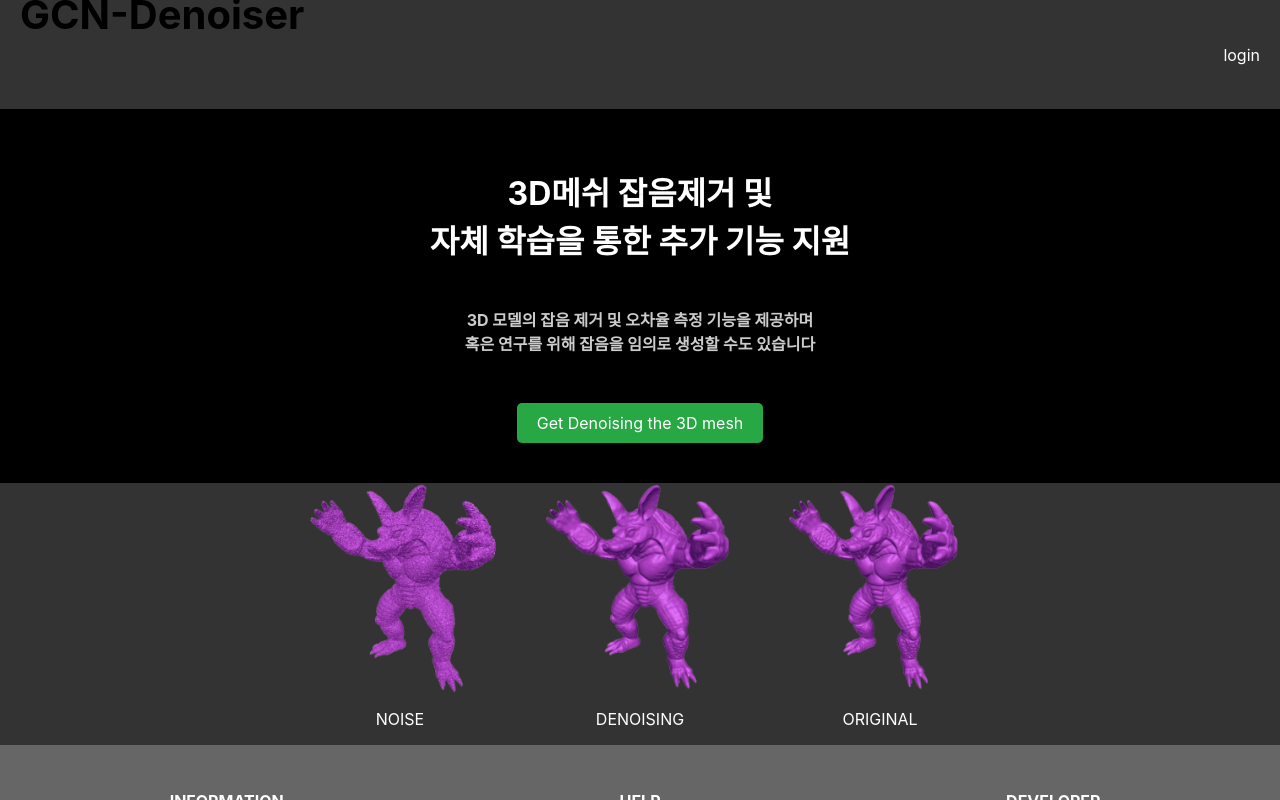
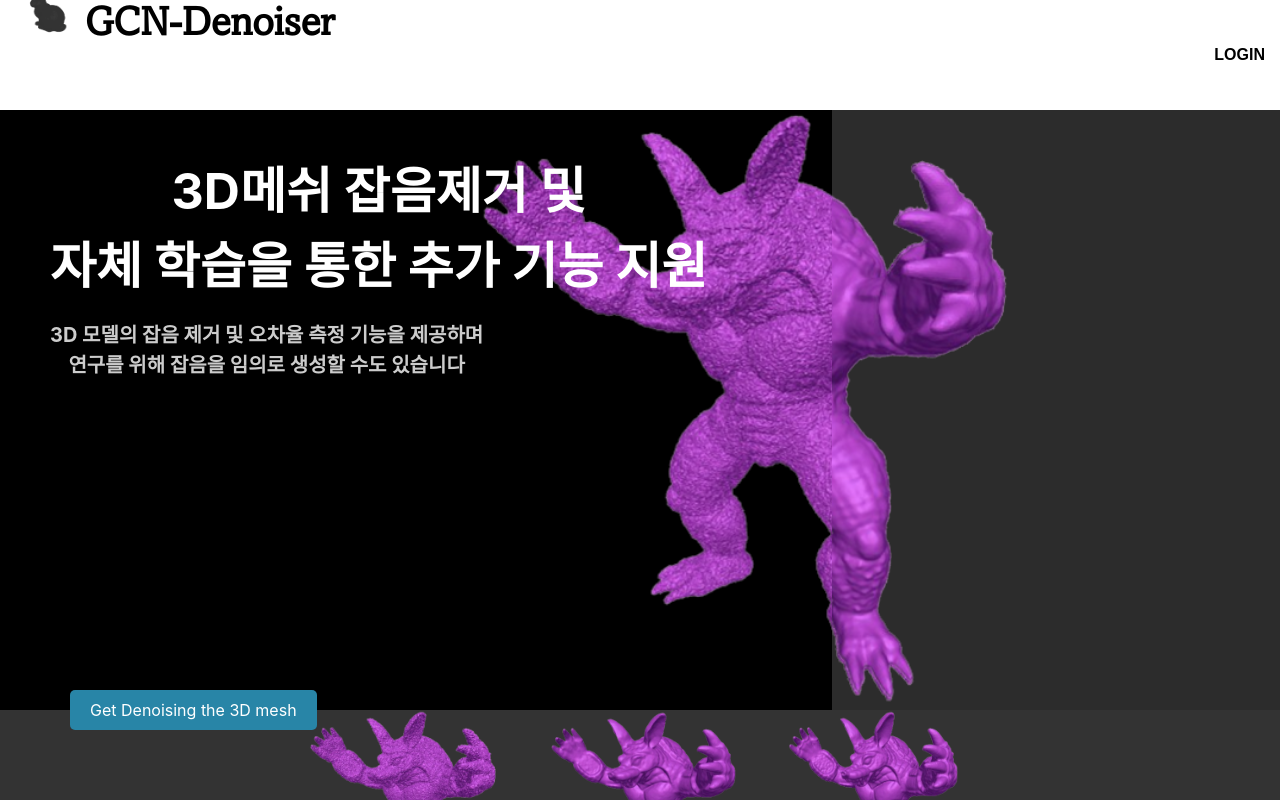
Before and after one commit to 3DNoiseMaster/3DNoiseMaster-FE, a React (Create React App) app: page /api/display/main in a window 1280 px wide. Shown: the top 800 px of the page. Built offline with nearby package versions, Linux system fonts and the light colour scheme.

Commit message:
feat: 메인 화면에 자료화면 슬라이드 기능 추가 (추가 작업 필요)

```diff
--- /dev/null
+++ b/src/components/ImageSlider.tsx
@@ -0,0 +1,100 @@
+import React, { useState, useEffect, useRef } from 'react';
+import styled from 'styled-components';
+
+import noiseImage from '../assets/image/noise.png';
+import denoisingImage from '../assets/image/denoising.png';
+
+const SliderContainer = styled.div`
+  position: relative;
+  width: 100%;
+  height: 100%;
+  overflow: hidden;
+`;
+
+const BackgroundWrapper = styled.div`
+  position: absolute;
+  top: 0;
+  left: 0;
+  width: 100%;
+  height: 100%;
+  display: flex;
+`;
+
+const LeftBackground = styled.div<{ position: number }>`
+  background-color: black;
+  width: ${(props) => props.position}px;
+`;
+
+const RightBackground = styled.div<{ position: number }>`
+  background-color: #2c2c2c;
+  flex-grow: 1;
+`;
+
+const ImageWrapper = styled.div`
+  position: relative;
+  width: 100%;
+  height: 100%;
+`;
+
+const Image = styled.img`
+  position: absolute;
+  top: 0;
+  left: 0;
+  width: 100%;
+  height: 100%;
+  object-fit: contain; /* 이미지가 잘리지 않도록 설정 */
+`;
+
+const Divider = styled.div<{ position: number }>`
+  position: absolute;
+  top: 0;
+  width: 2px;
+  height: 100%;
+  background-color: #ffffff00;;
+  cursor: ew-resize;
+  left: ${(props) => props.position}px;
+`;
+
+const SecondImage = styled(Image)<{ position: number }>`
+  clip-path: inset(0 0 0 ${(props) => props.position}px);
+`;
+
+const ImageSlider: React.FC = () => {
+  const [dividerPosition, setDividerPosition] = useState<number>(window.innerWidth / 2);
+  const sliderRef = useRef<HTMLDivElement>(null);
+
+  const handleMouseMove = (event: React.MouseEvent) => {
+    if (sliderRef.current) {
+      const rect = sliderRef.current.getBoundingClientRect();
+      const newDividerPosition = event.clientX - rect.left;
+      setDividerPosition(newDividerPosition);
+    }
+  };
+
+  useEffect(() => {
+    const handleResize = () => {
+      setDividerPosition(window.innerWidth / 2);
+    };
+
+    window.addEventListener('resize', handleResize);
+    return () => {
+      window.removeEventListener('resize', handleResize);
+    };
+  }, []);
+
+  return (
+    <SliderContainer onMouseMove={handleMouseMove} ref={sliderRef}>
+      <BackgroundWrapper>
+        <LeftBackground position={dividerPosition} />
+        <RightBackground position={dividerPosition} />
+      </BackgroundWrapper>
+      <ImageWrapper>
+        <Image src={noiseImage} alt="First Image" />
+        <SecondImage src={denoisingImage} alt="Second Image" position={dividerPosition} />
+      </ImageWrapper>
+      <Divider position={dividerPosition} />
+    </SliderContainer>
+  );
+};
+
+export default ImageSlider;
--- a/src/pages/MainPage.tsx
+++ b/src/pages/MainPage.tsx
@@ -2,6 +2,9 @@ import React, { useEffect, useState } from 'react';
 import { Link } from 'react-router-dom';
 import Footer from '../components/Footer';
 import GlobalStyles from '../styles/GlobalStyles';
+import ImageSlider from '../components/ImageSlider';
+
+import bunnyImage from '../assets/icon/bunny_black.png';
 import noiseImage from '../assets/image/noise.png';
 import denoisingImage from '../assets/image/denoising.png';
 import originalImage from '../assets/image/original.png';
@@ -22,7 +25,10 @@ const MainPage: React.FC = () => {
     <div className="main-container">
       <GlobalStyles />
       <div className="header">
-        <h2 className="title">GCN-Denoiser</h2>
+        <h2 className="title">
+          <img src={bunnyImage} alt="main bunny icon" className="image-bunny" />
+          GCN-Denoiser
+        </h2>
         {userName ? (
         <div className="login-container">
           <span className="user-name">Hello, {userName}</span>
@@ -30,23 +36,28 @@ const MainPage: React.FC = () => {
             localStorage.removeItem('token');
             localStorage.removeItem('user_name');
             setUserName(null);
-            }} className="logout">로그아웃</button>
+          }} className="button-logout">로그아웃</button>
         </div>
         ) : (
-          <Link to="/api/display/login" className="login">login</Link>
+          <Link to="/api/display/login" className="button-login">LOGIN</Link>
         )}
       </div>
-      <div className="page-container">
+
+      <div className="page-container-1">
+        <div className="image-slider-container">
+          <ImageSlider />
+        </div>
         <h1 className="heading">
           3D메쉬 잡음제거 및<br />
           자체 학습을 통한 추가 기능 지원<br />
         </h1>
         <h5 className="subheading">
           3D 모델의 잡음 제거 및 오차율 측정 기능을 제공하며<br />
-          혹은 연구를 위해 잡음을 임의로 생성할 수도 있습니다<br />
+          연구를 위해 잡음을 임의로 생성할 수도 있습니다<br />
         </h5>
         <Link to="/api/display/workSpace" className="work-space">Get Denoising the 3D mesh</Link>
       </div>
+
       <div className="image-container">
         <div className="image-section">
           <img src={noiseImage} alt="Noise" className="image"/>
--- a/src/styles/MainPage.css
+++ b/src/styles/MainPage.css
@@ -1,3 +1,27 @@
+@font-face {
+  font-family: 'Amasis-MT-Std-Font';
+  src: url('../assets/font/Amasis-MT-Std-Font.otf') format('opentype');
+  font-weight: normal;
+  font-style: normal;
+}
+
+@font-face {
+  font-family: 'CustomFont';
+  src: url('../assets/font/AGENCYB.TTF') format('truetype');
+  font-weight: normal;
+  font-style: normal;
+}
+
+body {
+  text-align: center;
+  margin: 0;
+  padding: 0;
+  height: auto;
+  display: flex;
+  flex-direction: column;
+  justify-content: flex-start;
+}
+
 .main-container {
   text-align: center;
   background-color: #222;
@@ -10,15 +34,27 @@
   .header {
     display: flex;
     justify-content: space-between;
+    flex-basis: auto;
     align-items: center;
-  padding: 20px;
-  background-color: #333;
+    padding: 15px;
+    max-width: 100%;
+    background-color: #ffffff;
+    box-sizing: border-box;
   }
 
   .title {
-  font-size: 2rem;
+    font-family: 'Amasis-MT-Std-Font';
+    font-weight: bolder;
+    font-size: 48px;
     margin: 0;
-  color: #fff;
+    color: #000000;
+  }
+
+  .image-bunny {
+    width: 50px;
+    height: 50px;
+    margin: 0 10px;
+    line-height: 1;
   }
 
   .login-container {
@@ -26,20 +62,22 @@
     align-items: center;
   }
 
-.login {
-  color: #fff;
+  .button-login {
+    font-family: 'AGENCYB', sans-serif;
+    font-weight: bolder;
+    color: #000000;
     text-decoration: none;
-  font-size: 1rem;
+    cursor: pointer;
+    font-size: 16px;
   }
 
-.logout {
-  background-color: #dc3545;
-  color: #fff;
-  border: none;
-  border-radius: 5px;
-  padding: 10px 20px;
+  .button-logout {
+    font-family: 'AGENCYB', sans-serif;
+    font-weight: bolder;
+    color: #000000;
+    text-decoration: none;
     cursor: pointer;
-  margin-left: 10px;
+    margin-left: 16px;
   }
 
   .user-name {
@@ -47,46 +85,63 @@
     font-size: 1rem;
   }
 
-.page-container {
-  padding: 40px 20px;
-  background-color: #000;
+.page-container-1 {
+  width: auto;
+  height: 600px;
+  background-color: #000000;
   flex: 1;
+  flex-basis: auto;
   display: flex;
-  flex-direction: column;
-  justify-content: center;
-  align-items: center;
+}
+
+  .image-slider-container {
+    width: 85%;
+    height: 600px; /* 원하는 높이로 조정하세요 */
+    position: absolute;
+    right: 0px;
   }
 
   .heading {
-  font-size: 2rem;
+    font-size: 50px;
+    font-weight: bold;
     color: #fff;
     line-height: 1.5;
+    position: absolute;
+    top: 120px;
+    left: 50px;
   }
 
   .subheading {
-  font-size: 1rem;
+    font-size: 20px;
     color: #ccc;
     line-height: 1.5;
     margin-top: 20px;
+    position: absolute;
+    top: 300px;
+    left: 50px;
+  }
+
+.image-container {
+  display: flex;
+  justify-content: center;
+  align-items: center;
+  flex-basis: auto;
+  width: 100%;
+  background-color: #333;
 }
 
 .work-space {
   display: inline-block;
   margin-top: 20px;
   padding: 10px 20px;
-  background-color: #28a745;
+  background-color: #2885a7;
   color: white;
   text-decoration: none;
   border-radius: 5px;
   transition: background-color 0.3s ease;
-}
-
-.image-container {
-  display: flex;
-  justify-content: center;
-  align-items: center;
-  width: 100%;
-  background-color: #333;
+  position: absolute;
+  bottom: 70px;
+  left: 70px;
 }
 
 .image-section {
```
Also changed, not shown: src/assets/image/denoising.png, src/assets/image/noise.png. Lines whose indentation alone changed are shown as unchanged.
